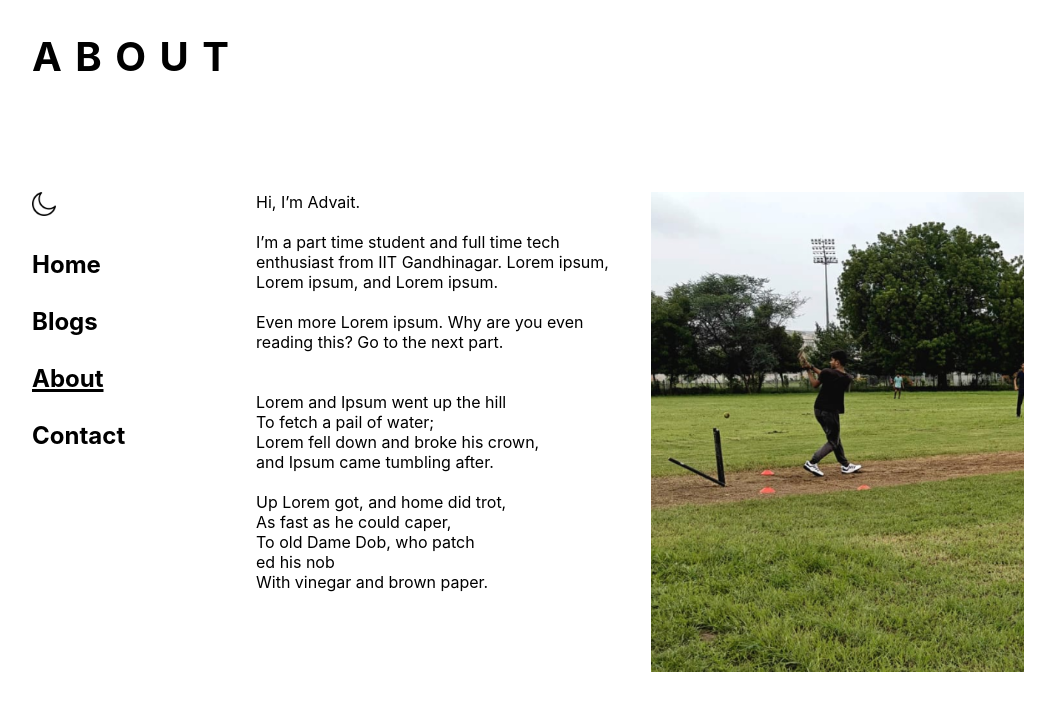
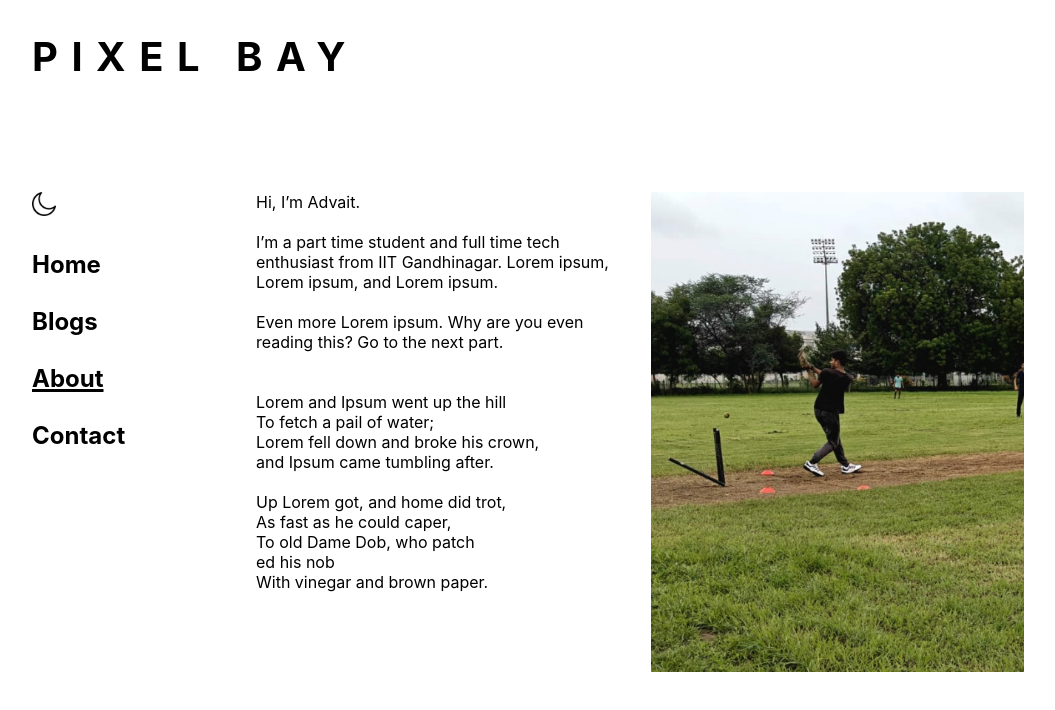
Before and after one commit to advait87/PixelBay, a plain HTML site: page l/about.html in a window 1280 px wide. Shown: the whole page, without its empty margins (0-1055 px from the left). Drawn offline with Linux system fonts and the light colour scheme; a web font is replaced by a local one.

Commit message:
Update about.html

```diff
--- a/l/about.html
+++ b/l/about.html
@@ -3,7 +3,7 @@
 <head>
     <meta charset="UTF-8">
     <meta name="viewport" content="width=device-width, initial-scale=1.0">
-    <title>PIXEL BAY</title>
+    <title>ABOUT</title>
     <link rel="stylesheet" href="/styles/lightStyle.css">
 
     <link rel="stylesheet" href="/styles/sitewideStyle.css">
@@ -12,7 +12,7 @@
 <body>
     <!-- Logo and burger icon -->
     <div class="logoBar" id="logoBar_">
-        ABOUT
+        <a href="/l/index.html">PIXEL BAY</a>
     </div>
     <div class="burgerMenu" id="burgerMenu_">
         <img src="/assets/images/burgerIcon.png" alt="Menu" class="burgerMenuIcon" id="burgerMenuIcon_" onclick="burgerIconClicked()">
```
